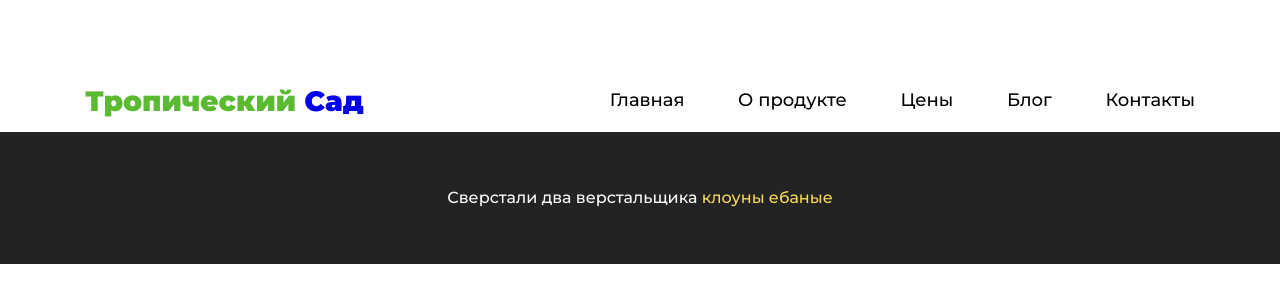
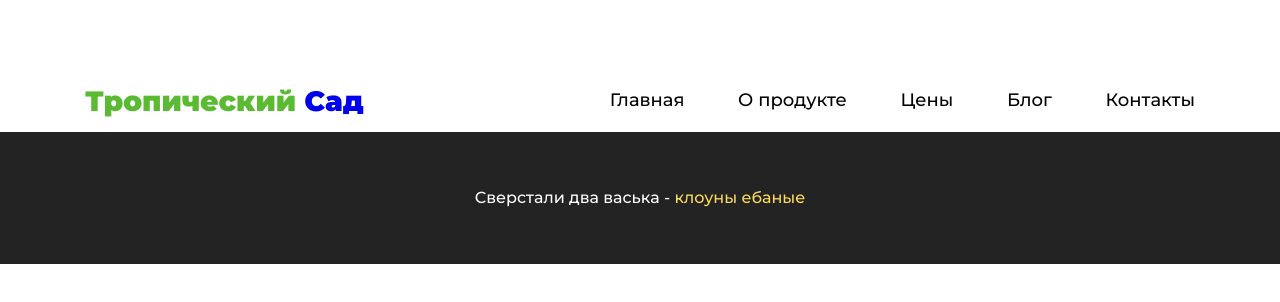
Before and after one commit to Kechi-web/site, a plain HTML site: page shop/shop/index.html in a window 1280 px wide. Drawn offline with nearby package versions, Linux system fonts and the light colour scheme.

Commit message:
I'm Changed my finished task

```diff
--- a/shop/shop/index.html
+++ b/shop/shop/index.html
@@ -32,7 +32,7 @@
         </div>
     </header>
     <footer class="footer">
-        <h4 class="footer__text">Сверстали два верстальщика <span>клоуны ебаные</span></h4>
+        <h4 class="footer__text">Сверстали два васька - <span>клоуны ебаные</span></h4>
     </footer>
     <!-- Optional JavaScript -->
     <!-- jQuery first, then Popper.js, then Bootstrap JS -->
```
